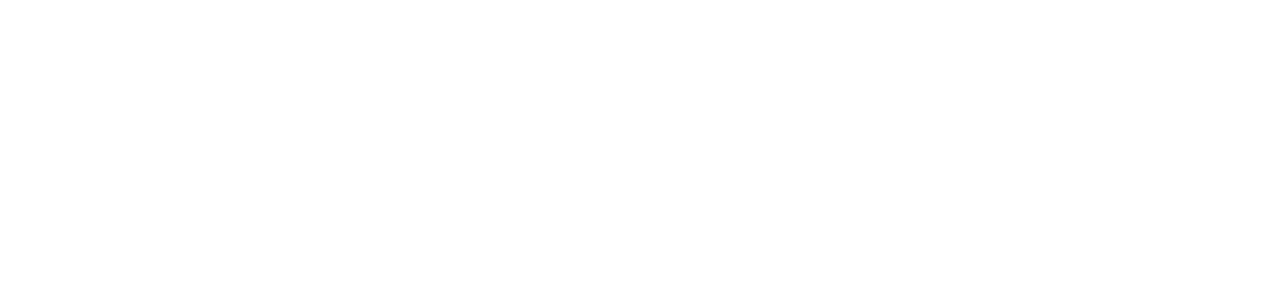
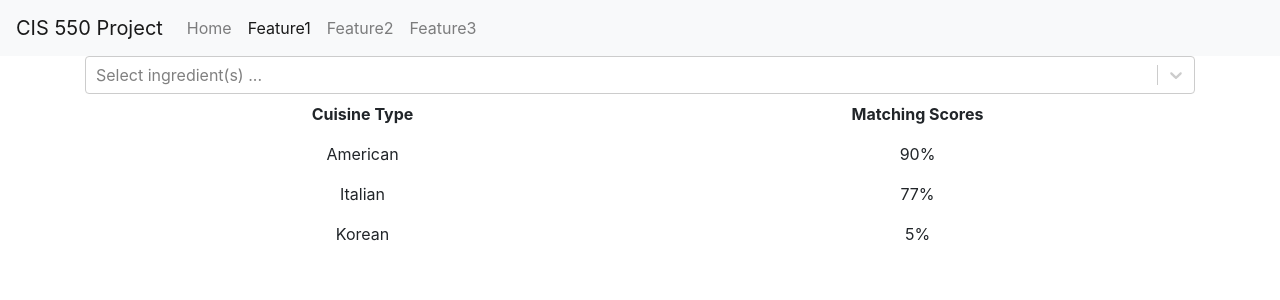
Before and after one commit to jhltom/CIS550-Project, a React (Create React App) app in the folder client/: page /Feature1 in a window 1280 px wide. Shown: the top 300 px of the page. Built offline with nearby package versions, Linux system fonts and the light colour scheme.

Commit message:
feature 1

```diff
--- a/client/src/App.js
+++ b/client/src/App.js
@@ -5,6 +5,7 @@
 	Switch
 } from 'react-router-dom';
 import Home from './components/Home';
+import Feature1 from './components/Feature1';
 import Feature2 from './components/Feature2';
 import './App.css';
 
@@ -34,6 +35,13 @@
 							<Feature2 />
 						)}
 					/>
+					<Route
+						exact
+						path="/Feature1"
+						render={() => (
+							<Feature1 />
+						)}
+					/>
 				</Switch>
 			</Router>
 		</div>
--- a/client/src/components/Feature1.js
+++ b/client/src/components/Feature1.js
@@ -1,10 +1,10 @@
 import React from 'react';
-import '../style/Feature3.css';
+import '../style/Feature1.css';
 import 'bootstrap/dist/css/bootstrap.min.css';
 import Select from 'react-select';
 import PageNavbar from './PageNavbar';
 
-export default class Feature3 extends React.Component {
+export default class Feature1 extends React.Component {
 
   constructor(props) {
     super(props);
@@ -29,18 +29,18 @@
     // TODO: get of all ingredients from Ingredients db
 
     // For now for testing purposes:
-    let selectedCIngredientDivs = [
+    let selectedIngredientDivs = [
       <div className="cuisine">
         <div className="cuisineName">American</div>
-        <div className="suitability">154</div>
+        <div className="suitability">90%</div>
       </div>,
       <div className="cuisine">
       <div className="cuisineName">Italian</div>
-      <div className="suitability">77</div>
+      <div className="suitability">77%</div>
     </div>,
         <div className="cuisine">
         <div className="cuisineName">Korean</div>
-        <div className="suitability">5</div>
+        <div className="suitability">5%</div>
     </div>
 
       ];
@@ -48,10 +48,10 @@
 
   }
 
-  handleChange = selectedIngredient => {
+  handleChange = selectedIngredients => {
     this.setState(
-      { selectedIngredient },
-      () => console.log(`Option selected:`, this.state.selectedIngredient)
+      { selectedIngredients },
+      () => console.log(`Option selected:`, this.state.selectedIngredients)
     );
 
     //TODO: create selectedIngredientDivs for selectedIngredient
@@ -62,14 +62,14 @@
 
   render() {
     return (
-      <div className="Feature3">
-        <PageNavbar active="Feature3" />
+      <div className="Feature1">
+        <PageNavbar active="Feature1" />
         <div className="container">
 
           <Select
-            value={this.state.selectedIngredient}
+            value={this.state.selectedIngredients}
             onChange={this.handleChange}
-            options={this.state.ingredientOptions}
+            options={this.state.ingredientsOptions}
             isMulti
             isSearchable
             placeholder="Select ingredient(s) ... "
@@ -77,8 +77,8 @@
 
           <div className="header-container">
             <div className="headers">
-              <div className="cuisine"><strong>Cuisine Type</strong></div>
-              <div className="cuisine"><strong>suitability</strong></div>
+              <div className="header"><strong>Cuisine Type</strong></div>
+              <div className="header"><strong>Matching Scores</strong></div>
             </div>
           </div>
 
```
